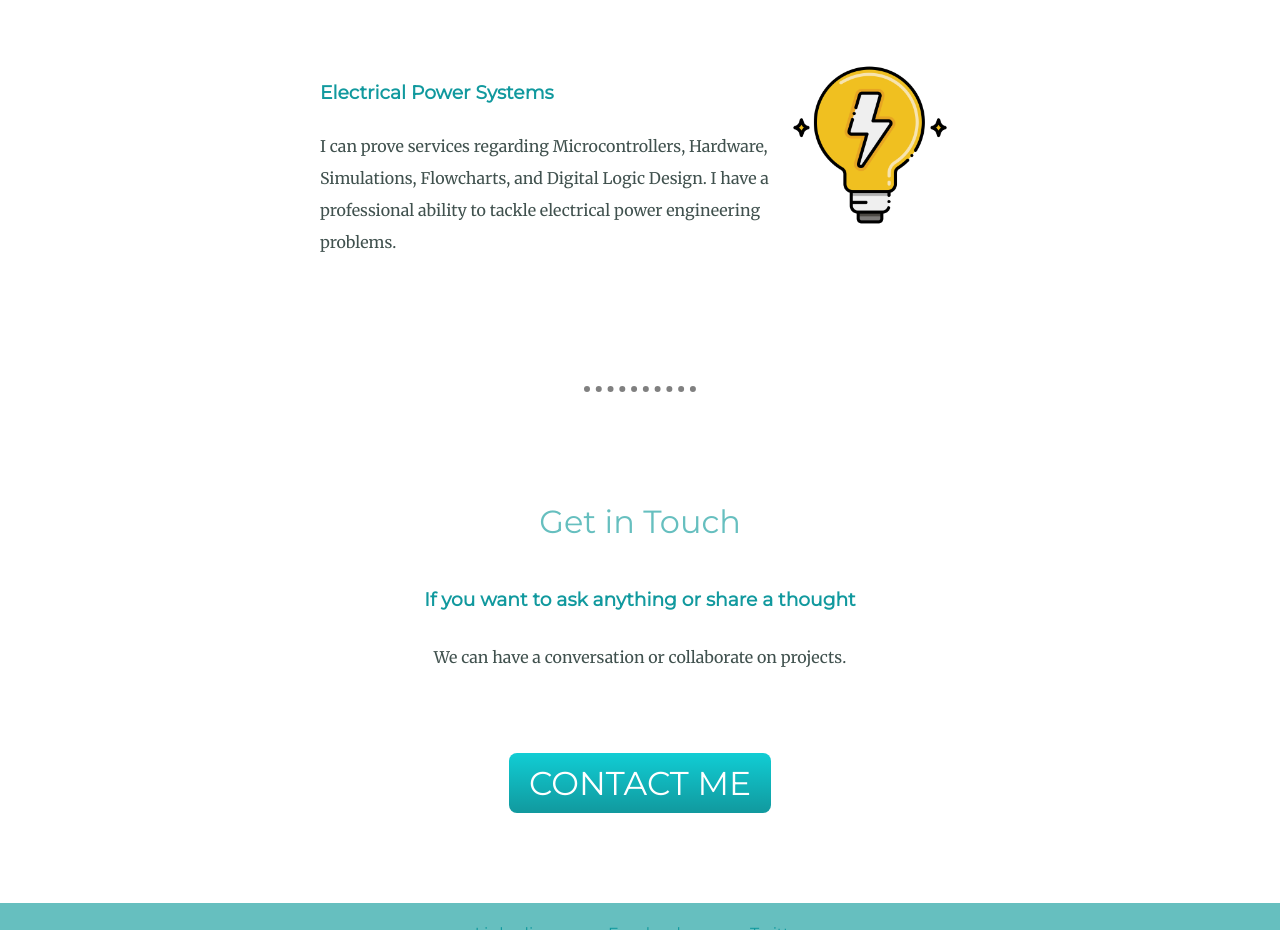
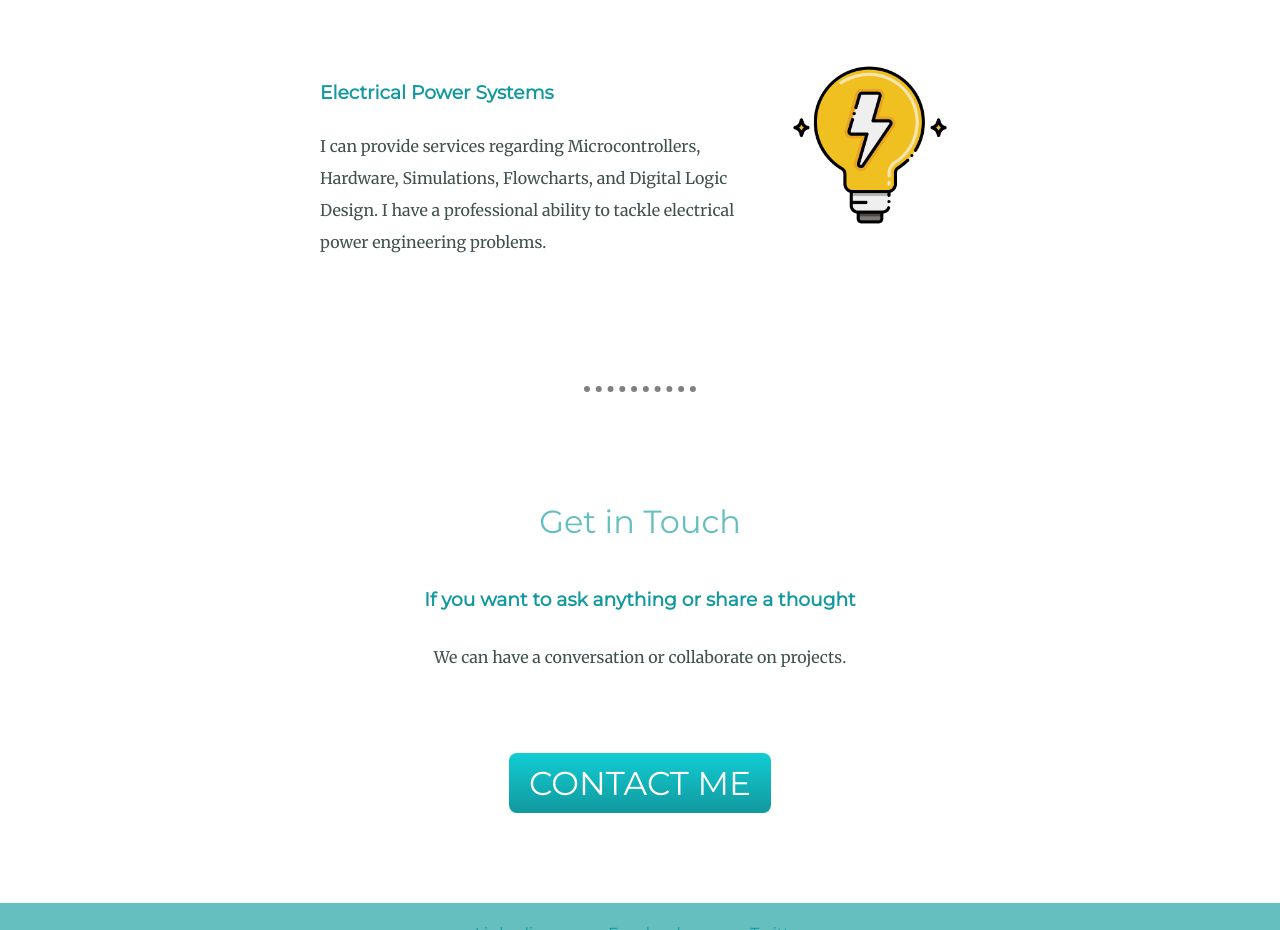
Before and after one commit to its-Muhammad/personal-website, a plain HTML site: page index.html in a window 1280 px wide. Shown: the part 1580-2510 px from the top of the page. Drawn offline with Linux system fonts and the light colour scheme.

Commit message:
Update index.html

```diff
--- a/index.html
+++ b/index.html
@@ -34,7 +34,7 @@
         <div class="skill-row">
           <img class="bulb-img" src="electrical-energy.png" alt="electrical-image">
           <h3>Electrical Power Systems</h3>
-          <p>I can prove services regarding Microcontrollers, Hardware, Simulations, Flowcharts, and Digital Logic Design. I have a professional ability to tackle electrical power engineering problems.</p
+          <p>I can provide services regarding Microcontrollers, Hardware, Simulations, Flowcharts, and Digital Logic Design. I have a professional ability to tackle electrical power engineering problems.</p
         </div>
       </div>
     </div>
```
